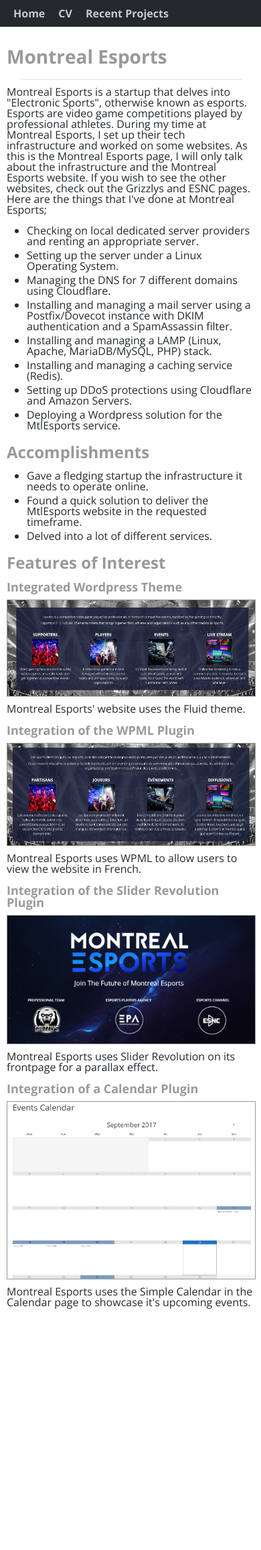
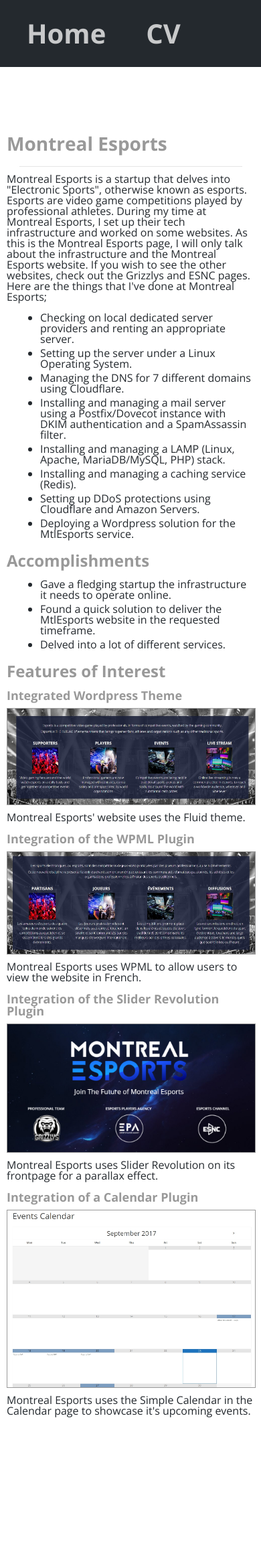
Before and after one commit to stephaneham/stephaneham.github.io, a Jekyll site: the page built from mtlesports/index.html, in a window 390 px wide. Shown: the whole page at 67% size. Built offline with Jekyll 4.4.1, drawn with Linux system fonts in a browser that asks for light colours; before the commit the page ends 2152 px from its top, so only the background shows below that.

Commit message:
Update style.css

```diff
--- a/css/style.css
+++ b/css/style.css
@@ -292,3 +292,19 @@
 footer{
 	height: 200px;
 }
+
+@media screen and (max-width: 768px){
+	nav{
+		height: 100px;
+	}
+
+	nav a{
+		line-height: 100px;
+		padding: 0 30px;
+		font-size: 40px;
+	}
+
+	.project ul{
+		margin-left: 50px;
+	}
+}
```
